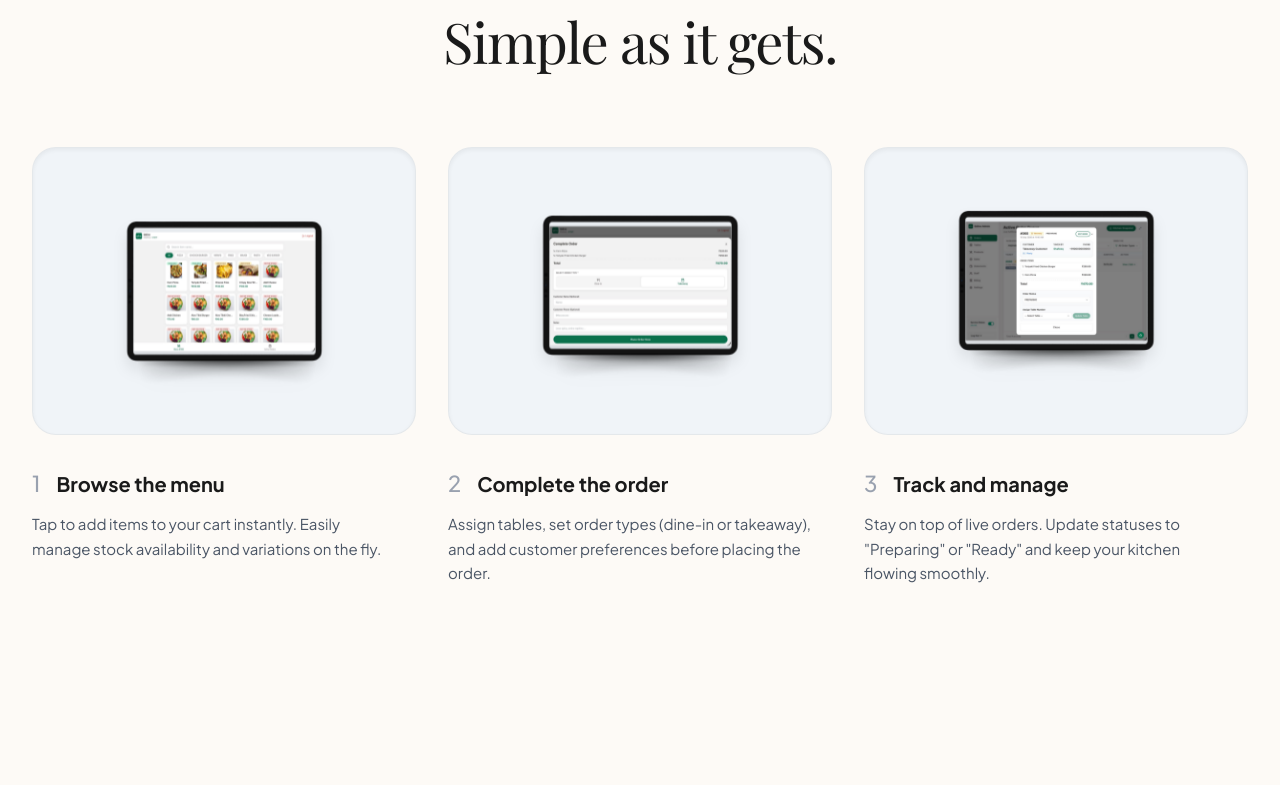
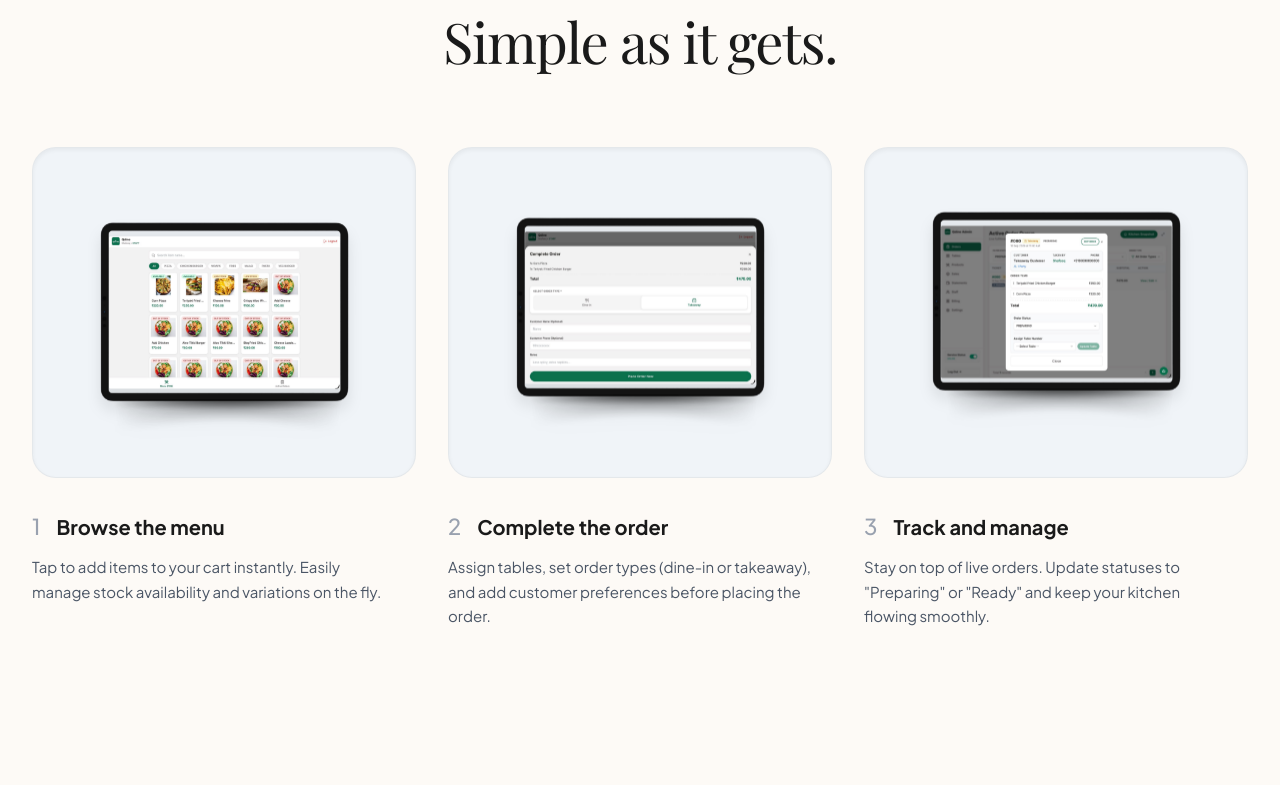
Before and after one commit to anaghrajeev/qdine-website-online, a Next.js app: page / in a window 1280 px wide. Shown: the part 1120-1905 px from the top of the page. Built offline with nearby package versions, Linux system fonts and the light colour scheme; a web font is replaced by a local one.

Commit message:
Zoom iPad mockups and restore AIShowcase section

```diff
--- a/src/app/page.tsx
+++ b/src/app/page.tsx
@@ -74,7 +74,7 @@ export default function Page() {
             {/* Step 1 */}
             <div className="reveal-on-scroll">
                 <div className="bg-[#f0f4f8] rounded-[24px] aspect-[4/3] mb-8 overflow-visible relative shadow-inner border border-black/5 flex items-center justify-center">
-                    <div className="relative w-[90%] h-[90%] animate-float">
+                    <div className="relative w-[115%] h-[115%] animate-float">
                         <Image src="/images/1.png" alt="POS Menu" fill className="object-contain drop-shadow-xl" />
                     </div>
                 </div>
@@ -89,7 +89,7 @@ export default function Page() {
             {/* Step 2 */}
             <div className="reveal-on-scroll" style={{"transitionDelay":"100ms"}}>
                 <div className="bg-[#f0f4f8] rounded-[24px] aspect-[4/3] mb-8 overflow-visible relative shadow-inner border border-black/5 flex items-center justify-center">
-                    <div className="relative w-[90%] h-[90%] animate-float-delayed-1">
+                    <div className="relative w-[115%] h-[115%] animate-float-delayed-1">
                         <Image src="/images/2.png" alt="Complete Order" fill className="object-contain drop-shadow-xl" />
                     </div>
                 </div>
@@ -104,7 +104,7 @@ export default function Page() {
             {/* Step 3 */}
             <div className="reveal-on-scroll" style={{"transitionDelay":"200ms"}}>
                 <div className="bg-[#f0f4f8] rounded-[24px] aspect-[4/3] mb-8 overflow-visible relative shadow-inner border border-black/5 flex items-center justify-center">
-                    <div className="relative w-[90%] h-[90%] animate-float-delayed-2">
+                    <div className="relative w-[115%] h-[115%] animate-float-delayed-2">
                         <Image src="/images/3.png" alt="Order Ticket" fill className="object-contain drop-shadow-xl" />
                     </div>
                 </div>
@@ -193,6 +193,11 @@ export default function Page() {
 
 
 {/*  ============================================  */}
+{/*  AI SHOWCASE  */}
+{/*  ============================================  */}
+<AIShowcase />
+
+{/*  ============================================  */}
 {/*  CTA SECTION  */}
 {/*  ============================================  */}
 <section className="py-20 sm:py-32 bg-[#fdfaf6] relative z-10">
```
